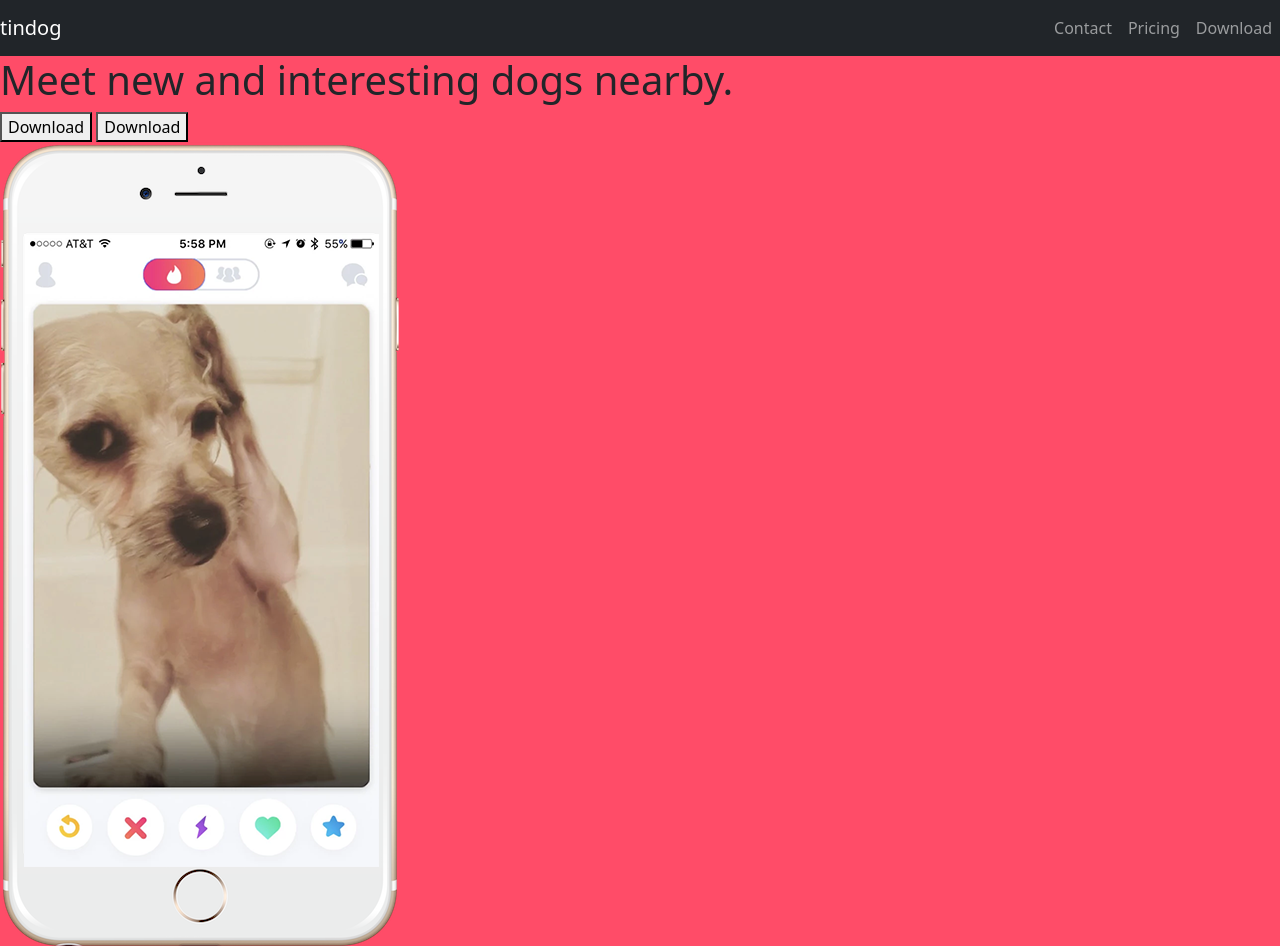
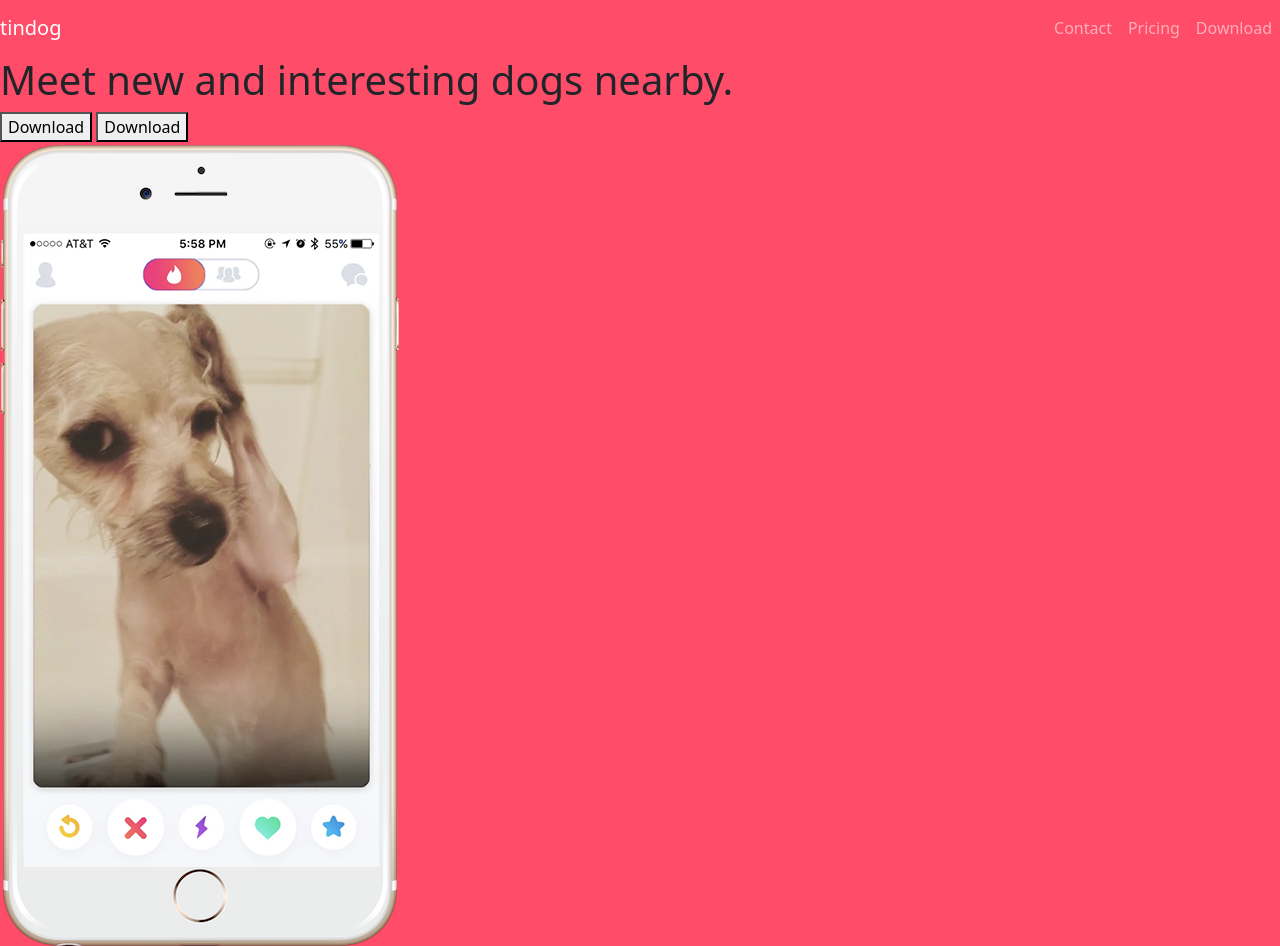
Before and after one commit to juliangtz01/TinDog-Start, a plain HTML site: page index.html in a window 1280 px wide. Shown: the top 946 px of the page. Drawn offline with nearby package versions, Linux system fonts and the light colour scheme.

Commit message:
removed the background color from the navbar class

```diff
--- a/index.html
+++ b/index.html
@@ -14,7 +14,7 @@
 <section id="title">
 
 	<!-- Nav Bar -->
-	<nav class="navbar navbar-expand-lg navbar-dark bg-dark">
+	<nav class="navbar navbar-expand-lg navbar-dark">
 		<a class="navbar-brand" href="">tindog</a>
 		<button class="navbar-toggler" type="button" data-bs-toggle="collapse" data-bs-target="#navbarSupportedContent" aria-controls="navbarSupportedContent" aria-expanded="false" aria-label="Toggle navigation">
 			<span class="navbar-toggler-icon"></span>
```
